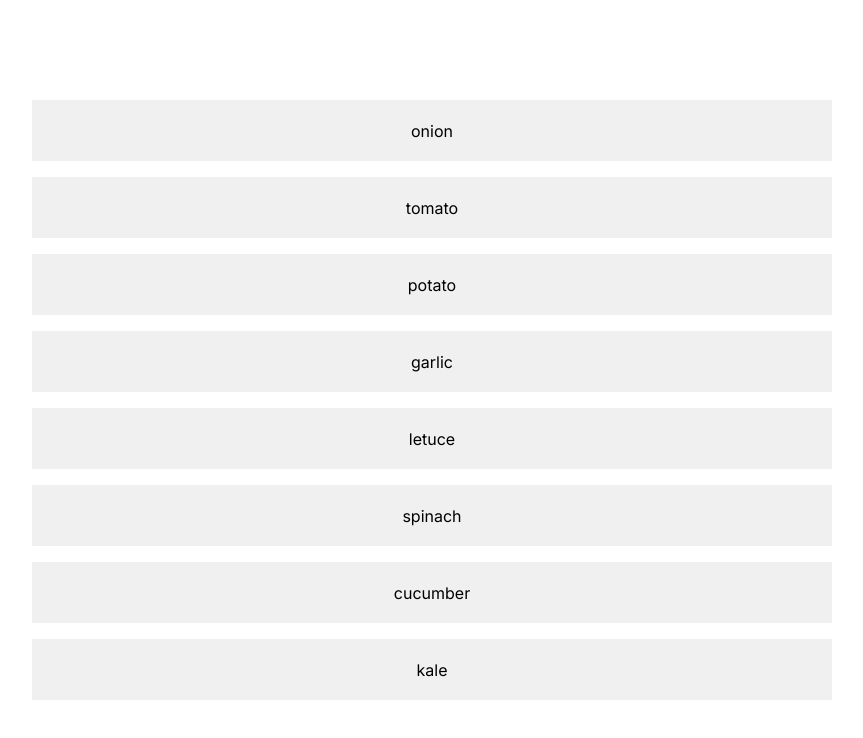
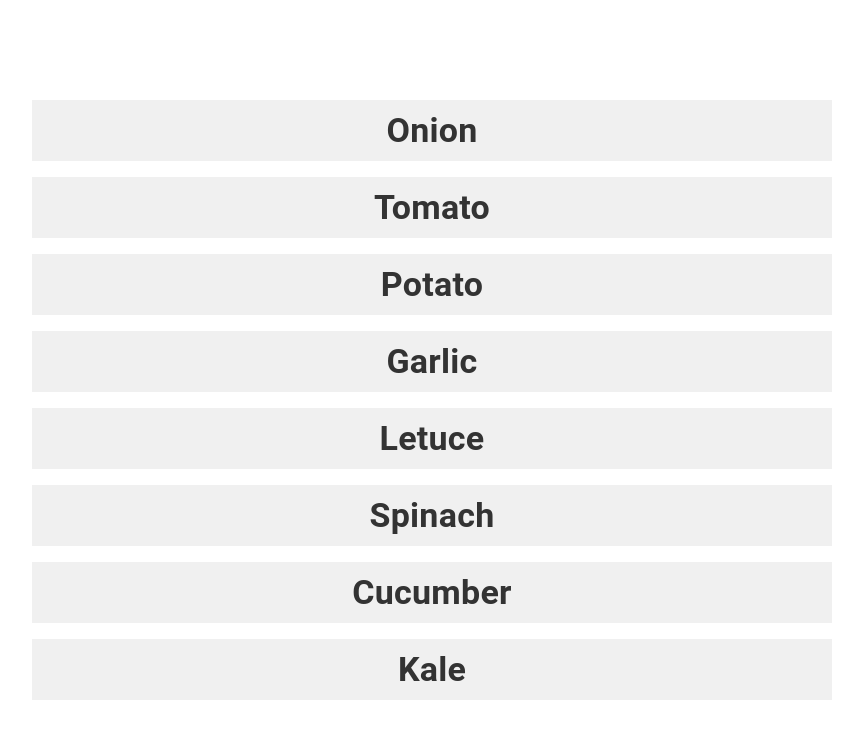
Before and after one commit to skanderkaroui/pantryapp, a Next.js app: page / in a window 1280 px wide. Shown: the top 738 px of the page, without its empty margins (208-1071 px from the left). Built offline with nearby package versions, Linux system fonts and the light colour scheme.

Commit message:
index capitalized

```diff
--- a/app/page.tsx
+++ b/app/page.tsx
@@ -1,6 +1,15 @@
-import { Box, Stack } from "@mui/material";
+import { Box, Stack, Typography } from "@mui/material";
 
-const item = ["onion", "tomato", "potato", "garlic", "letuce","spinach","cucumber","kale"];
+const item = [
+  "onion",
+  "tomato",
+  "potato",
+  "garlic",
+  "letuce",
+  "spinach",
+  "cucumber",
+  "kale",
+];
 
 export default function Home() {
   return (
@@ -11,7 +20,7 @@ export default function Home() {
       justifyContent={"center"}
       alignItems={"center"}
     >
-      <Stack width="800px" height="600px" spacing={2}>
+      <Stack width="800px" height="600px" spacing={2} overflow={"auto"}>
         {item.map((i) => (
           <Box
             key={i}
@@ -22,7 +31,14 @@ export default function Home() {
             alignItems={"center"}
             bgcolor={"#f0f0f0"}
           >
-            {i}
+            <Typography
+              variant={"h4"}
+              color={"#333"}
+              textAlign={"center"}
+              fontWeight={"bold"}
+            >
+              {i.charAt(0).toUpperCase() + i.slice(1)}
+            </Typography>
           </Box>
         ))}
       </Stack>
```
